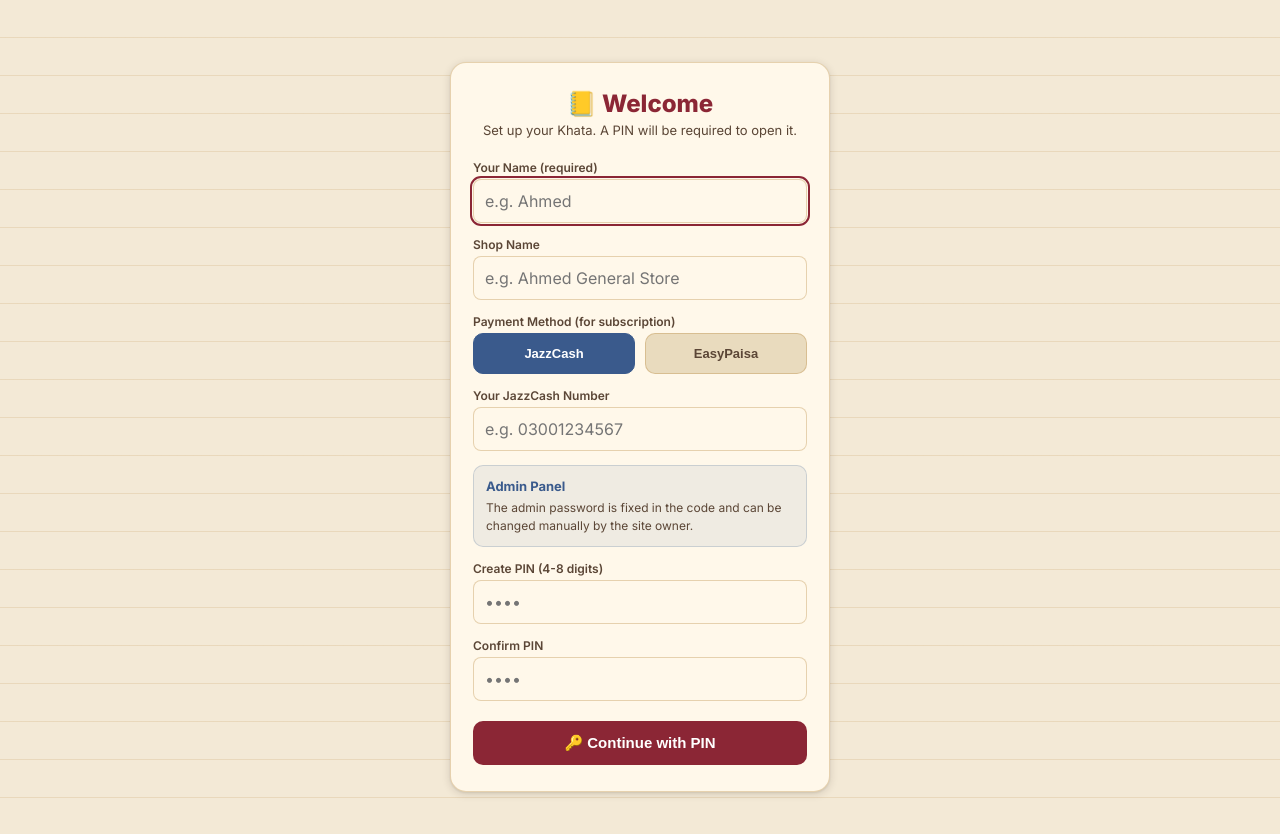
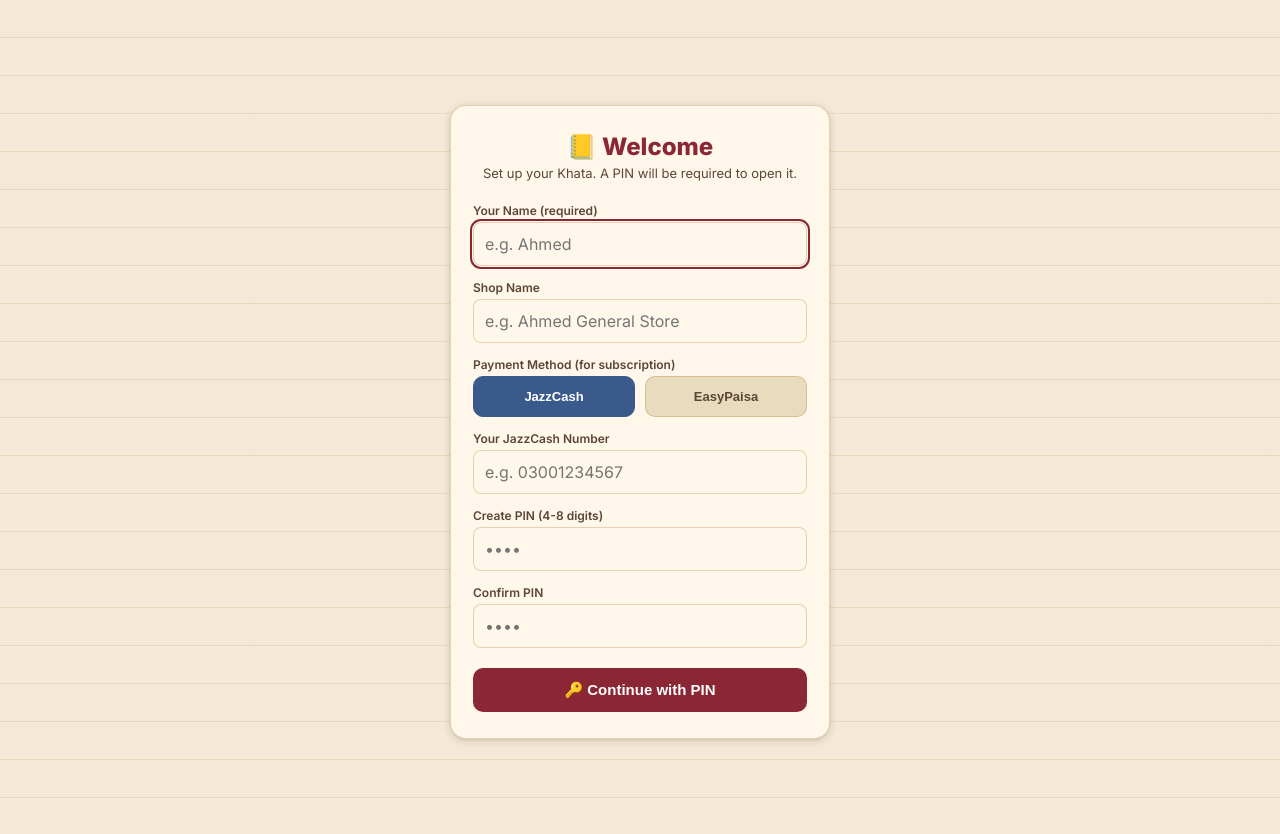
Before and after one commit to abdulwahabbadar/khata.com, a plain HTML site: page index.html in a window 1280 px wide. Shown: the top 834 px of the page. Drawn offline with Linux system fonts and the light colour scheme.

Commit message:
Update index.html

```diff
--- a/index.html
+++ b/index.html
@@ -1870,11 +1870,7 @@ function saveState() {
           <label id="su-pm-label">Your JazzCash Number</label>
           <input type="text" id="su-pm-account" placeholder="e.g. 03001234567">
         </div>
-        <div class="admin-info-box">
-          <b>Admin Panel</b>
-          <span>The admin password is fixed in the code and can be changed manually by the site owner.</span>
-        </div>
-        ${mobile ? '' : `
+       ${mobile ? '' : `
         <div class="field">
           <label>Create PIN (4-8 digits)</label>
           <input type="password" id="su-pin" inputmode="numeric" maxlength="8" placeholder="••••">
```
